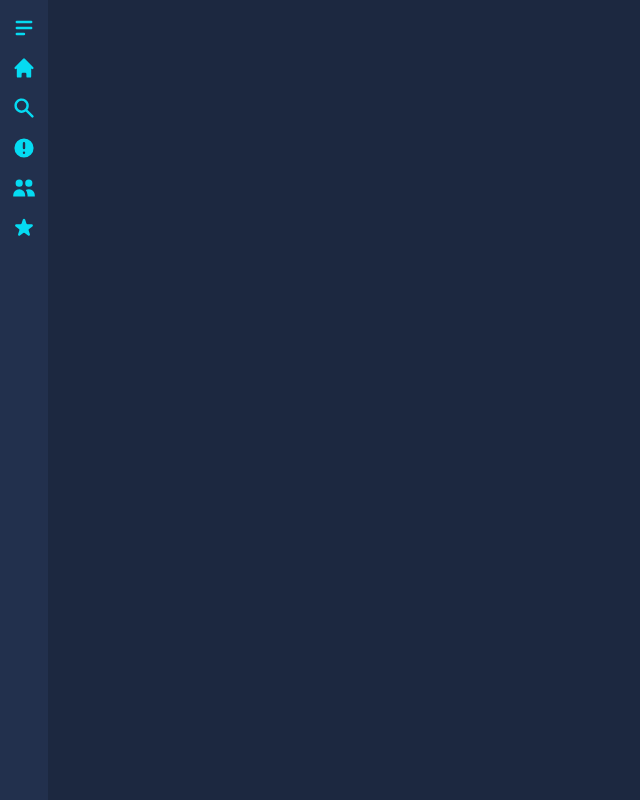
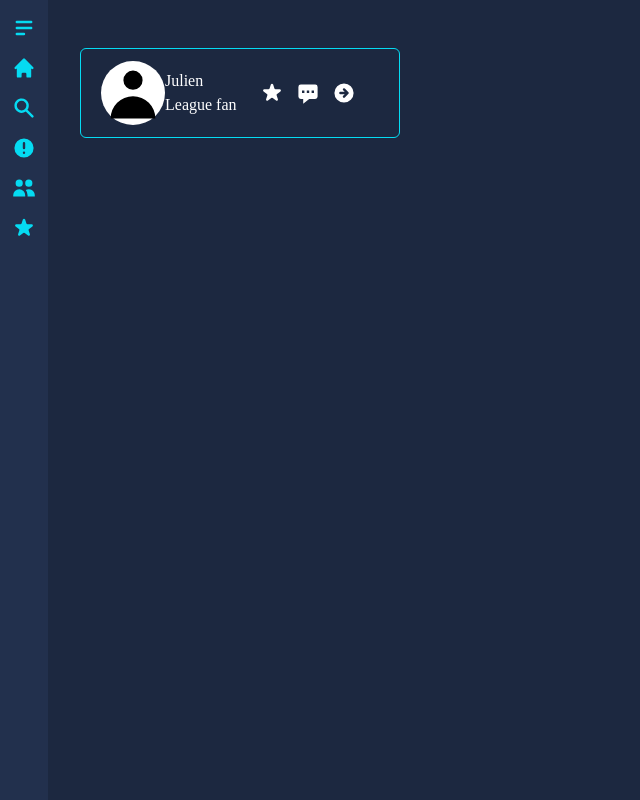
Before and after one commit to cendevweb/dispo, a Vue app: page /friends in a window 1280 px wide. Before the commit this address had no page. Shown: the whole page, without its empty margins (0-640 px from the left). Built offline with nearby package versions, Linux system fonts and the light colour scheme.

Commit message:
Little clean and add friends page + basic user card structure

```diff
--- a/src/App.vue
+++ b/src/App.vue
@@ -8,13 +8,11 @@
 import { defineComponent } from 'vue'
 import Header from './components/Header.vue'
 import VerticalNav from './components/VerticalNav.vue'
-import Home from './Home.vue'
 
 export default defineComponent({
   name: 'App',
   components: {
     Header,
-    Home,
     VerticalNav
   }
 })
--- /dev/null
+++ b/src/Friends.vue
@@ -0,0 +1,45 @@
+<template>
+    <div class="ml-20 mt-12">
+        <div class="border border-custom-cyan w-80 rounded-md py-3 px-5 flex">
+            <div class="rounded-full h-16 w-16 bg-white">
+                <svg class="flex-none fill-current text-custom-blue-100" xmlns="http://www.w3.org/2000/svg" viewBox="0 0 20 20">
+                    <path fill-rule="evenodd" d="M10 9a3 3 0 100-6 3 3 0 000 6zm-7 9a7 7 0 1114 0H3z" clip-rule="evenodd" />
+                </svg>
+            </div>
+            <div class="flex-grow text-white place-content-center">
+                <p>Julien</p>
+                <p>League fan</p>
+            </div>
+            <div class="flex flex-grow gap-3">
+                <svg class="fill-current text-white w-6" xmlns="http://www.w3.org/2000/svg" viewBox="0 0 20 20">
+                    <path d="M9.049 2.927c.3-.921 1.603-.921 1.902 0l1.07 3.292a1 1 0 00.95.69h3.462c.969 0 1.371 1.24.588 1.81l-2.8 2.034a1 1 0 00-.364 1.118l1.07 3.292c.3.921-.755 1.688-1.54 1.118l-2.8-2.034a1 1 0 00-1.175 0l-2.8 2.034c-.784.57-1.838-.197-1.539-1.118l1.07-3.292a1 1 0 00-.364-1.118L2.98 8.72c-.783-.57-.38-1.81.588-1.81h3.461a1 1 0 00.951-.69l1.07-3.292z" />
+                </svg>
+                <svg class="fill-current text-white w-6" xmlns="http://www.w3.org/2000/svg" viewBox="0 0 20 20">
+                    <path fill-rule="evenodd" d="M18 5v8a2 2 0 01-2 2h-5l-5 4v-4H4a2 2 0 01-2-2V5a2 2 0 012-2h12a2 2 0 012 2zM7 8H5v2h2V8zm2 0h2v2H9V8zm6 0h-2v2h2V8z" clip-rule="evenodd" />
+                </svg>
+                <svg class="fill-current text-white w-6" xmlns="http://www.w3.org/2000/svg" viewBox="0 0 20 20">
+                    <path fill-rule="evenodd" d="M10 18a8 8 0 100-16 8 8 0 000 16zm3.707-8.707l-3-3a1 1 0 00-1.414 1.414L10.586 9H7a1 1 0 100 2h3.586l-1.293 1.293a1 1 0 101.414 1.414l3-3a1 1 0 000-1.414z" clip-rule="evenodd" />
+                </svg>
+            </div>
+        </div>
+    </div>
+</template>
+<script lang="ts">
+import { ref, defineComponent } from 'vue'
+import CategoriesList from './components/CategoriesList.vue'
+import HomeCta from './components/HomeCta.vue'
+
+export default defineComponent({
+    name: 'Friends',
+    components: {
+        HomeCta,
+        CategoriesList,
+    },
+    props: {
+    },
+    setup: () => {
+        const count = ref(0)
+        return { count }
+    }
+})
+</script>
--- a/src/components/VerticalNav.vue
+++ b/src/components/VerticalNav.vue
@@ -13,12 +13,20 @@
       <svg class="w-6 fill-current text-custom-cyan" xmlns="http://www.w3.org/2000/svg" viewBox="0 0 20 20">
         <path fill-rule="evenodd" d="M8 4a4 4 0 100 8 4 4 0 000-8zM2 8a6 6 0 1110.89 3.476l4.817 4.817a1 1 0 01-1.414 1.414l-4.816-4.816A6 6 0 012 8z" clip-rule="evenodd" />
       </svg>
+      <router-link
+          :to="{name: 'Dispo'}"
+      >
         <svg class="w-6 fill-current text-custom-cyan" xmlns="http://www.w3.org/2000/svg" viewBox="0 0 20 20">
           <path fill-rule="evenodd" d="M18 10a8 8 0 11-16 0 8 8 0 0116 0zm-7 4a1 1 0 11-2 0 1 1 0 012 0zm-1-9a1 1 0 00-1 1v4a1 1 0 102 0V6a1 1 0 00-1-1z" clip-rule="evenodd" />
         </svg>
+      </router-link>
+      <router-link
+          :to="{name: 'Friends'}"
+      >
         <svg class="w-6 fill-current text-custom-cyan" xmlns="http://www.w3.org/2000/svg" viewBox="0 0 20 20">
           <path d="M9 6a3 3 0 11-6 0 3 3 0 016 0zM17 6a3 3 0 11-6 0 3 3 0 016 0zM12.93 17c.046-.327.07-.66.07-1a6.97 6.97 0 00-1.5-4.33A5 5 0 0119 16v1h-6.07zM6 11a5 5 0 015 5v1H1v-1a5 5 0 015-5z" />
         </svg>
+      </router-link>
       <svg class="w-6 fill-current text-custom-cyan" xmlns="http://www.w3.org/2000/svg" viewBox="0 0 20 20">
         <path d="M9.049 2.927c.3-.921 1.603-.921 1.902 0l1.07 3.292a1 1 0 00.95.69h3.462c.969 0 1.371 1.24.588 1.81l-2.8 2.034a1 1 0 00-.364 1.118l1.07 3.292c.3.921-.755 1.688-1.54 1.118l-2.8-2.034a1 1 0 00-1.175 0l-2.8 2.034c-.784.57-1.838-.197-1.539-1.118l1.07-3.292a1 1 0 00-.364-1.118L2.98 8.72c-.783-.57-.38-1.81.588-1.81h3.461a1 1 0 00.951-.69l1.07-3.292z" />
       </svg>
--- a/src/router/index.ts
+++ b/src/router/index.ts
@@ -1,6 +1,7 @@
 import { createWebHistory, createRouter } from "vue-router";
 import Home from "../Home.vue"
 import DispoForm from "../DispoForm.vue"
+import Friends from "../Friends.vue"
 
 const routes = [
   {
@@ -13,6 +14,11 @@ const routes = [
     name: "Dispo",
     component: DispoForm,
   },
+  {
+    path: "/friends",
+    name: "Friends",
+    component: Friends,
+  },
 ];
 
 const router = createRouter({
```
Also changed, not shown: src/DispoForm.vue (indentation only). Lines whose indentation alone changed are shown as unchanged.
